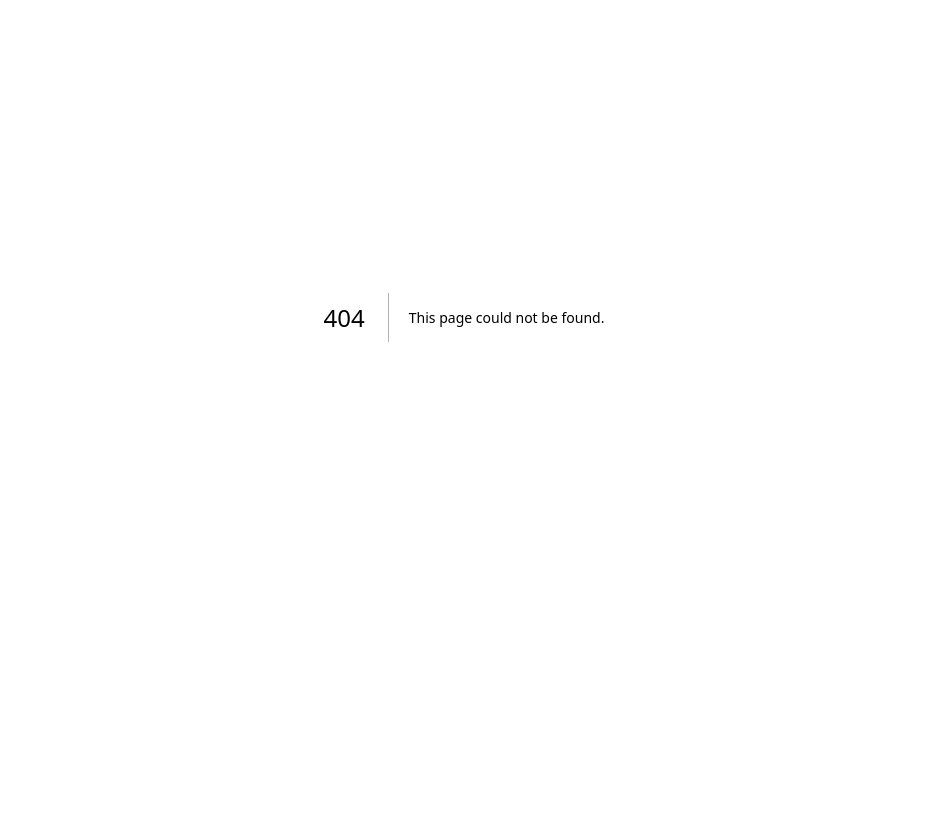
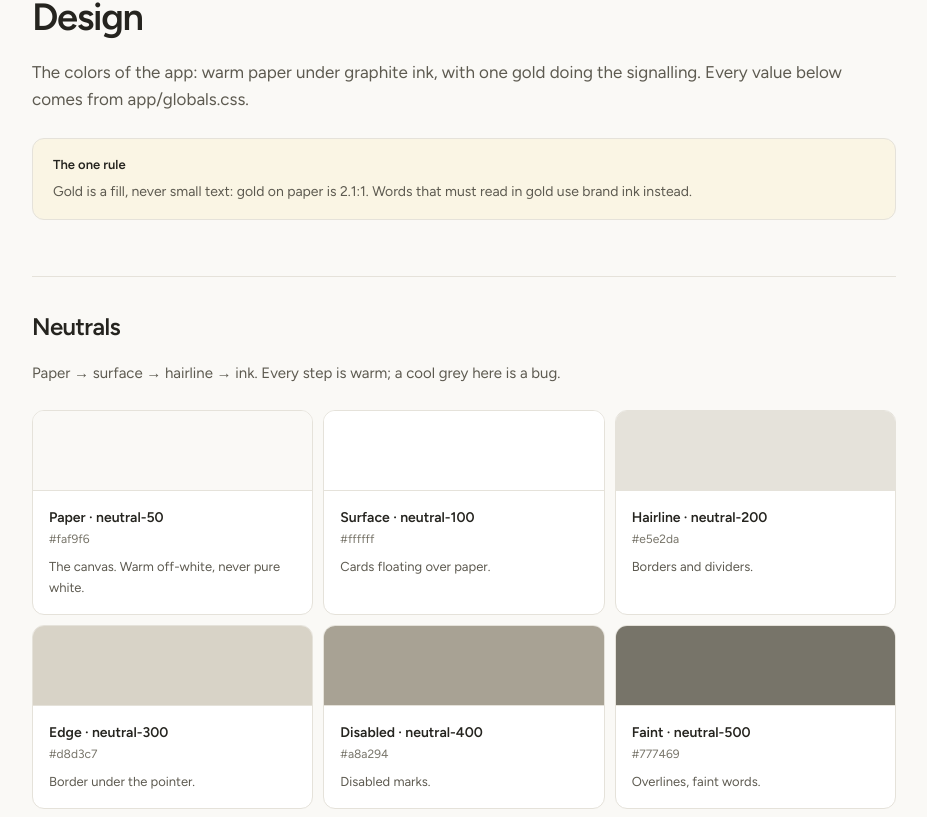
Before and after one commit to farhantawfeeq56/edityy, a Next.js app: page /design in a window 1280 px wide. Before the commit this address had no page. Shown: the part 83-900 px from the top of the page, without its empty margins (176-1103 px from the left). Before the commit the page ends 800 px from the top, so only its background shows below. Built offline with nearby package versions, Linux system fonts and the light colour scheme.

Commit message:
feat(design): add colors page at /design

```diff
--- /dev/null
+++ b/app/design/page.tsx
@@ -0,0 +1,125 @@
+import type { Metadata } from "next";
+import { H1, H2, Lead, Note, P } from "../docs/ui";
+
+export const metadata: Metadata = {
+  title: "Design · Edityy",
+  description: "The colors of the app: warm paper, graphite ink, one gold.",
+};
+
+type Swatch = {
+  name: string;
+  hex: string;
+  use: string;
+  dark?: boolean;
+};
+
+function Card({ name, hex, use, dark = false }: Swatch) {
+  return (
+    <li className="overflow-hidden rounded-xl border border-neutral-200 bg-neutral-100">
+      <span
+        aria-hidden="true"
+        className="block h-20 border-b border-neutral-200"
+        style={{ backgroundColor: hex }}
+      />
+      <span className="block p-4">
+        <span className="block text-[0.875rem] font-semibold text-neutral-900">{name}</span>
+        <span className="mt-0.5 block font-mono text-[0.75rem] text-neutral-500">{hex}</span>
+        <span
+          className={`mt-2 block text-[0.8125rem] leading-relaxed ${dark ? "text-neutral-600" : "text-neutral-600"}`}
+        >
+          {use}
+        </span>
+      </span>
+    </li>
+  );
+}
+
+function Grid({ items }: { items: Swatch[] }) {
+  return (
+    <ul className="mt-6 grid gap-2.5 sm:grid-cols-2 lg:grid-cols-3">
+      {items.map((s) => (
+        <Card key={s.name} {...s} />
+      ))}
+    </ul>
+  );
+}
+
+const neutrals: Swatch[] = [
+  { name: "Paper · neutral-50", hex: "#faf9f6", use: "The canvas. Warm off-white, never pure white." },
+  { name: "Surface · neutral-100", hex: "#ffffff", use: "Cards floating over paper." },
+  { name: "Hairline · neutral-200", hex: "#e5e2da", use: "Borders and dividers." },
+  { name: "Edge · neutral-300", hex: "#d8d3c7", use: "Border under the pointer." },
+  { name: "Disabled · neutral-400", hex: "#a8a294", use: "Disabled marks." },
+  { name: "Faint · neutral-500", hex: "#777469", use: "Overlines, faint words." },
+  { name: "Muted · neutral-600", hex: "#5d5a50", use: "Secondary copy on paper." },
+  { name: "Ink hover · neutral-700", hex: "#3a3830", use: "Ink fills under the pointer." },
+  { name: "Deep · neutral-800", hex: "#2e2c25", use: "Dark panel step." },
+  { name: "Ink · neutral-900", hex: "#25241f", use: "Headlines, body, primary button. Never black." },
+];
+
+const brand: Swatch[] = [
+  { name: "Brand gold", hex: "#d4a72c", use: "A fill that marks state, with ink on it. Never small text." },
+  { name: "Brand ink", hex: "#8a6a10", use: "Gold as readable text: rings, labels, one-pixel rules." },
+  { name: "Brand soft", hex: "#fbf3d9", use: "Fill of an open control or a chosen row." },
+  { name: "Brand line", hex: "#e9d28b", use: "Hairline of an open control or a chosen row." },
+  { name: "Brand hover", hex: "#bd9220", use: "Gold fill under the pointer." },
+  { name: "Brand pressed", hex: "#a67e17", use: "Gold fill while pressed." },
+];
+
+const status: Swatch[] = [
+  { name: "Success", hex: "#217346", use: "Pass states on paper." },
+  { name: "Success subtle", hex: "#e9f5ec", use: "Success fill, with success ink on it." },
+  { name: "Warning", hex: "#8a5a00", use: "Caution states on paper." },
+  { name: "Warning subtle", hex: "#fff3d6", use: "Warning fill, with warning ink on it." },
+  { name: "Error", hex: "#c9362b", use: "Fail states on paper." },
+  { name: "Error subtle", hex: "#fcebe9", use: "Error fill, with error ink on it." },
+];
+
+const chrome: Swatch[] = [
+  { name: "Chrome ink", hex: "#f5f2e9", use: "Words on the dark editor chrome." },
+  { name: "Chrome paper", hex: "#22211c", use: "Chrome base. Paper and ink are swapped from the page." },
+  { name: "Chrome surface", hex: "#2a2924", use: "Raised chrome surfaces go lighter than paper." },
+  { name: "Chrome muted", hex: "#a8a294", use: "Secondary words in the chrome." },
+  { name: "Chrome accent", hex: "#e9c766", use: "Keyboard ring and active state on dark." },
+  { name: "Chrome accent soft", hex: "#2c2817", use: "Accent fill in the chrome." },
+  { name: "Chrome rose", hex: "#6b5a1e", use: "Chrome state mark." },
+  { name: "Chrome on-brand", hex: "#1a1915", use: "Words on a gold fill." },
+];
+
+export default function DesignPage() {
+  return (
+    <main className="mx-auto w-full max-w-[58rem] flex-1 px-5 pb-24 pt-16 sm:px-8 sm:pt-20">
+      <H1>Design</H1>
+      <Lead>
+        The colors of the app: warm paper under graphite ink, with one gold doing the
+        signalling. Every value below comes from <code>app/globals.css</code>.
+      </Lead>
+
+      <Note title="The one rule">
+        <p>
+          Gold is a fill, never small text: gold on paper is 2.1:1. Words that must read in
+          gold use brand ink instead.
+        </p>
+      </Note>
+
+      <H2>Neutrals</H2>
+      <P>Paper → surface → hairline → ink. Every step is warm; a cool grey here is a bug.</P>
+      <Grid items={neutrals} />
+
+      <H2>Brand</H2>
+      <P>One gold, plus the readable ink and the soft fill and line of a chosen row.</P>
+      <Grid items={brand} />
+
+      <H2>Status</H2>
+      <P>Each condition is a fill with ink on it, never a thin line of saturated color.</P>
+      <Grid items={status} />
+
+      <H2>Editor chrome</H2>
+      <P>
+        The package chrome is dark, so its paper and ink are swapped from the page. It reads
+        these values, never the page ramp, so a landing theme cannot repaint it.
+      </P>
+      <Grid items={chrome} />
+    </main>
+  );
+}
```
Also changed, not shown: 1 other file (tests, documents, lock files or other folders).
